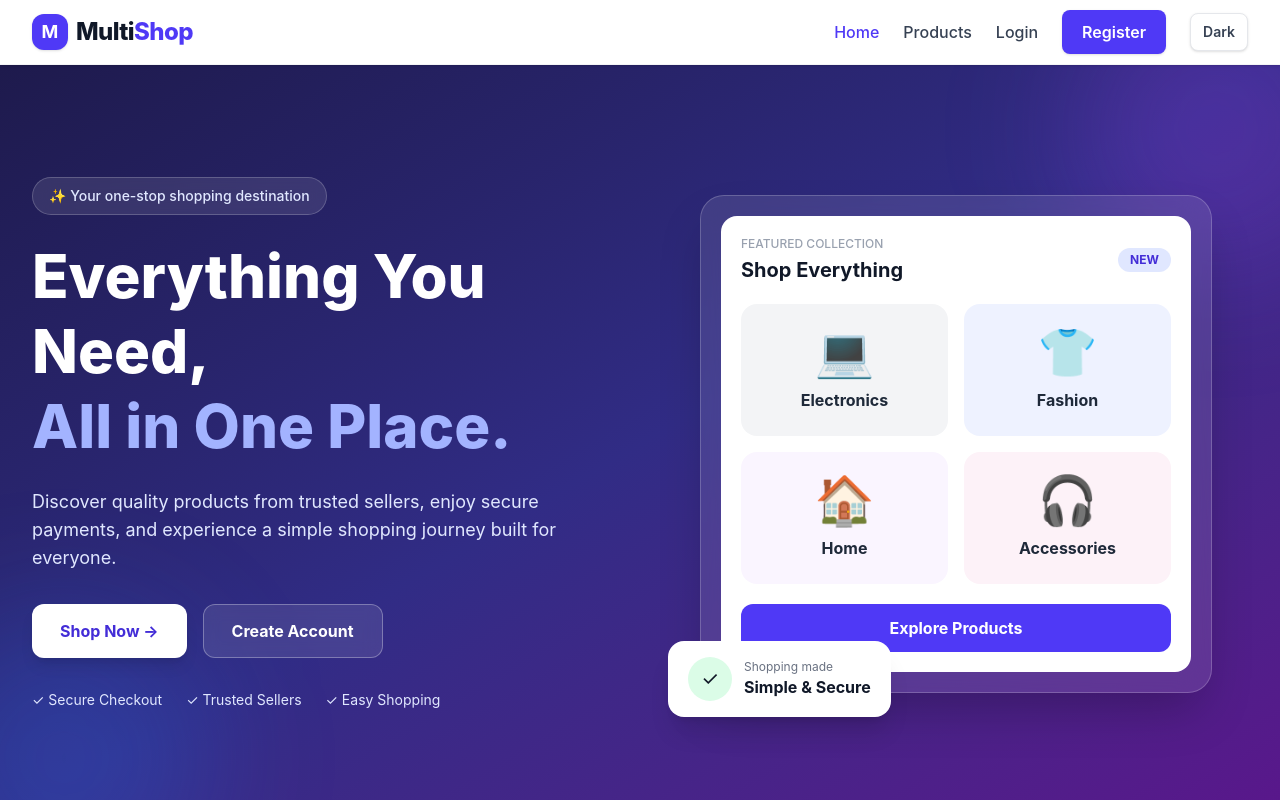
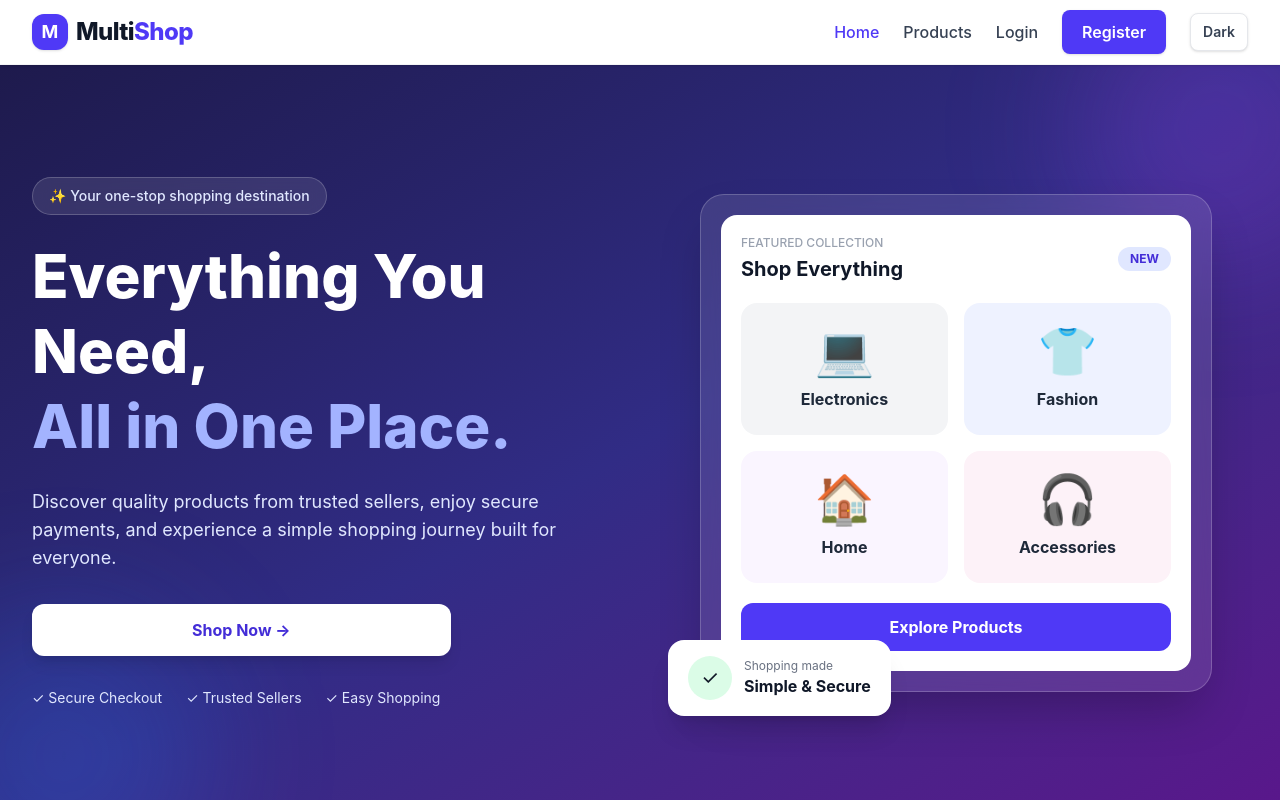
Before and after one commit to tharunkumar5757123/multi-vendor-ecommerce, a React (Vite) app in the folder frontend/: page / in a window 1280 px wide. Shown: the top 800 px of the page. Built offline with nearby package versions, Linux system fonts and the light colour scheme.

Commit message:
home page updated

```diff
--- a/frontend/src/pages/Home.jsx
+++ b/frontend/src/pages/Home.jsx
@@ -107,18 +107,17 @@ function Home() {
 
                   <button
                     onClick={() => navigate("/products")}
-                    className="rounded-xl bg-white px-7 py-3.5 font-bold text-indigo-700 shadow-lg transition hover:-translate-y-0.5 hover:bg-indigo-50"
+                    className="rounded-xl bg-white px-40 py-3.5 font-bold text-indigo-700 shadow-lg transition hover:-translate-y-0.5 hover:bg-indigo-50"
                   >
                     Shop Now →
                   </button>
 
-                  <button
+                  {/* <button
                     onClick={() => navigate("/register")}
                     className="rounded-xl border border-white/30 bg-white/10 px-7 py-3.5 font-bold text-white backdrop-blur transition hover:bg-white/20"
                   >
                     Create Account
-                  </button>
-
+                  </button> */}
                 </div>
 
                 <div className="mt-8 flex flex-wrap justify-center gap-6 text-sm text-indigo-100 lg:justify-start">
```
Also changed, not shown: 1 other file (tests, documents, lock files or other folders).
